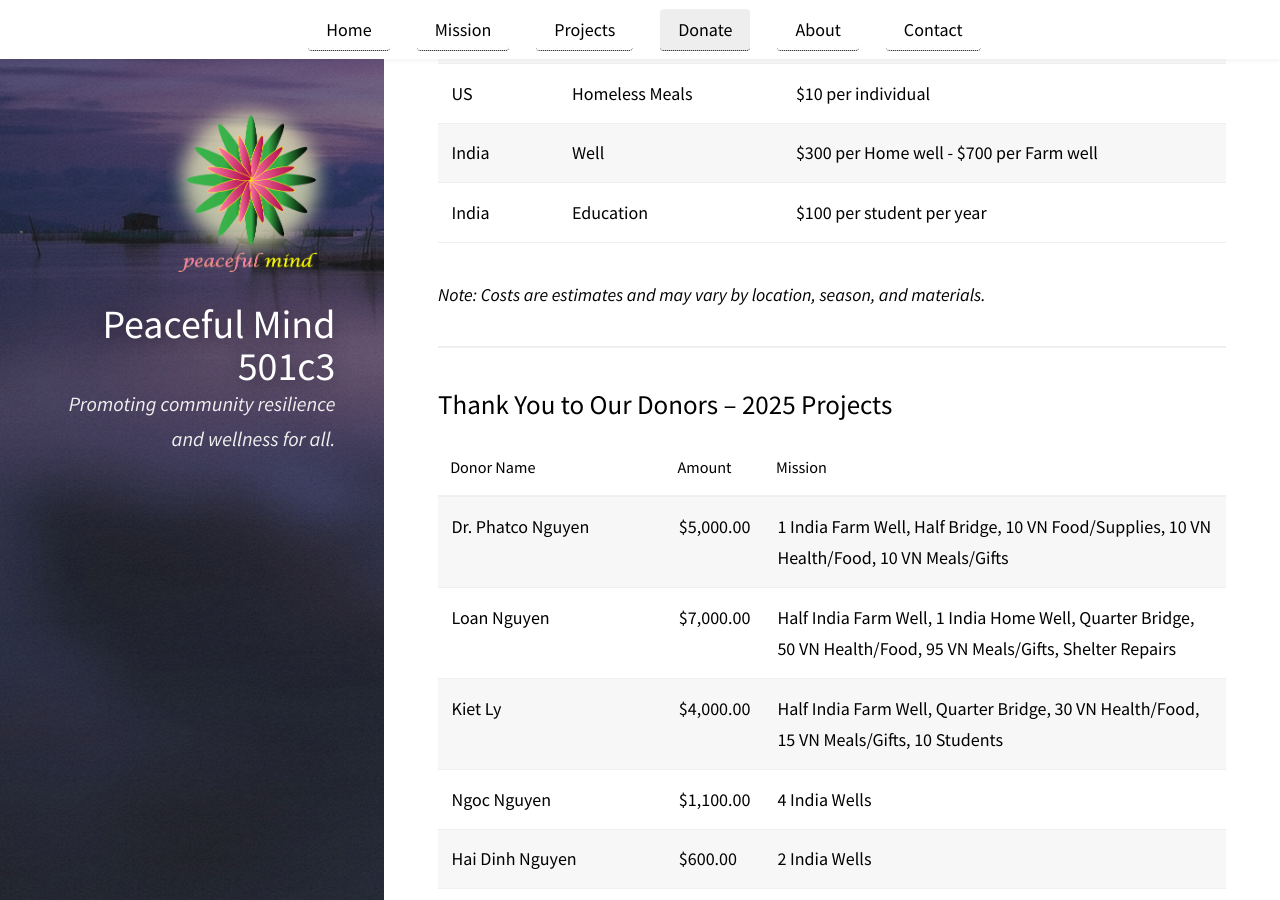
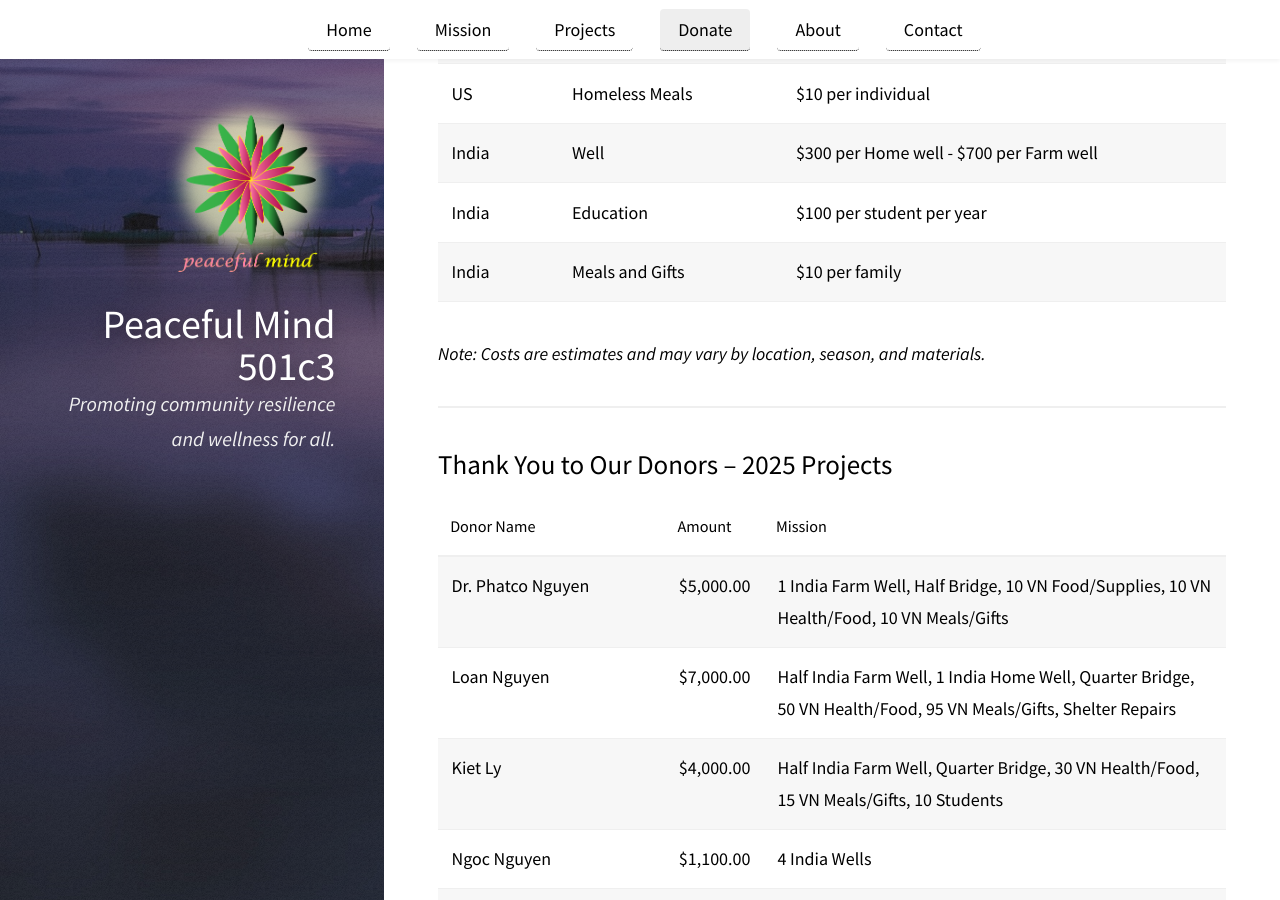
Before and after one commit to peacefulcenter/peacefulcenter.github.io, a Jekyll site: the page built from pages/donate.md, in a window 1280 px wide and 900 px high, scrolled down 1400 px. Built offline with Jekyll 4.4.1, drawn with Linux system fonts in a browser that asks for light colours; our own code applies the rules of GitHub Pages for plain Markdown files.

```diff
--- a/pages/donate.md
+++ b/pages/donate.md
@@ -84,6 +84,11 @@
         <td>Education</td>
         <td>$100 per student per year</td>
       </tr>
+      <tr>
+        <td>India</td>
+        <td>Meals and Gifts</td>
+        <td>$10 per family</td>
+      </tr>
     </tbody>
   </table>
   <em>Note: Costs are estimates and may vary by location, season, and materials.</em>
```
